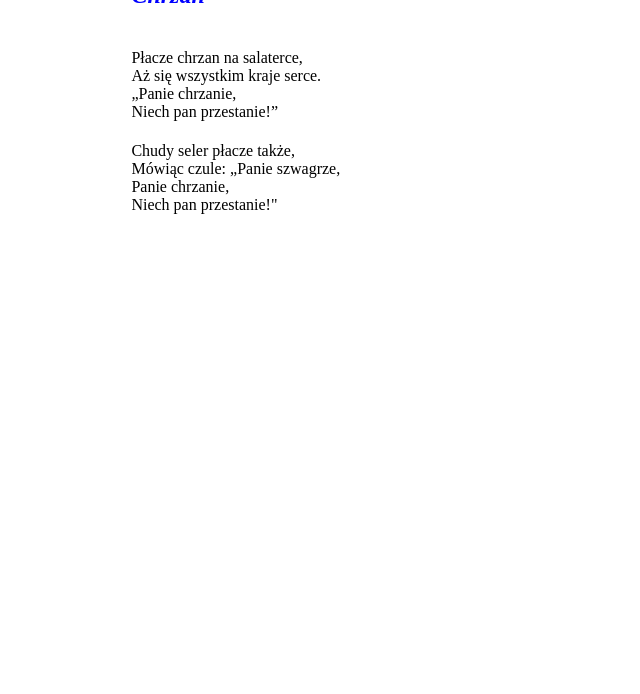
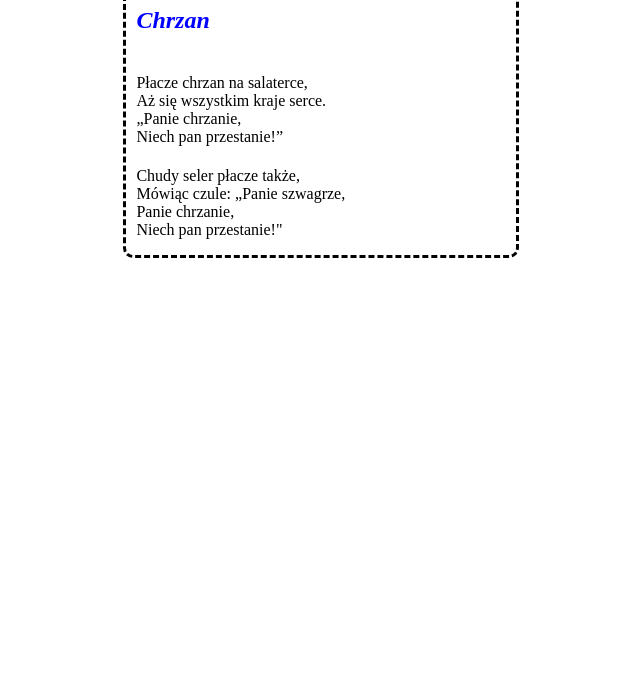
Before and after one commit to kucers/nauka-gita, a plain HTML site: page learning-git-2/index.html in a window 1280 px wide. Shown: the part 106-800 px from the top of the page, without its empty margins (319-959 px from the left). Drawn offline with Linux system fonts and the light colour scheme.

Commit message:
Add poem border

```diff
--- a/learning-git-2/css/style.css
+++ b/learning-git-2/css/style.css
@@ -1,6 +1,10 @@
 .container {
     width: 30%;
     margin: 30px auto;
+    padding-left: 10px;
+    border-style: dashed;
+    border-radius: 10px;
+
 }
 
 .container h2 {
@@ -9,7 +13,9 @@
 }
 .container p:first-of-type {
     padding-top: 20px;
+
 }
 .container p {
     padding-top: 5px;
+
 }
```
